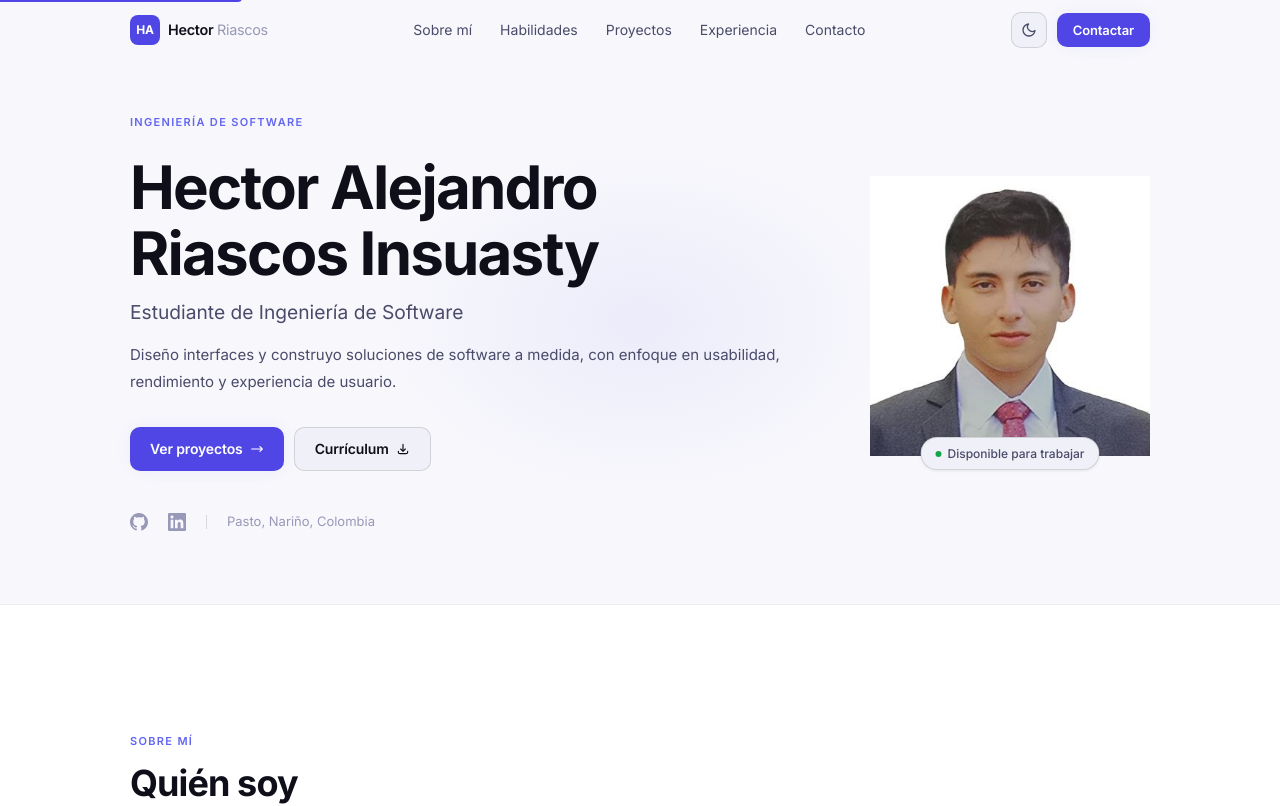
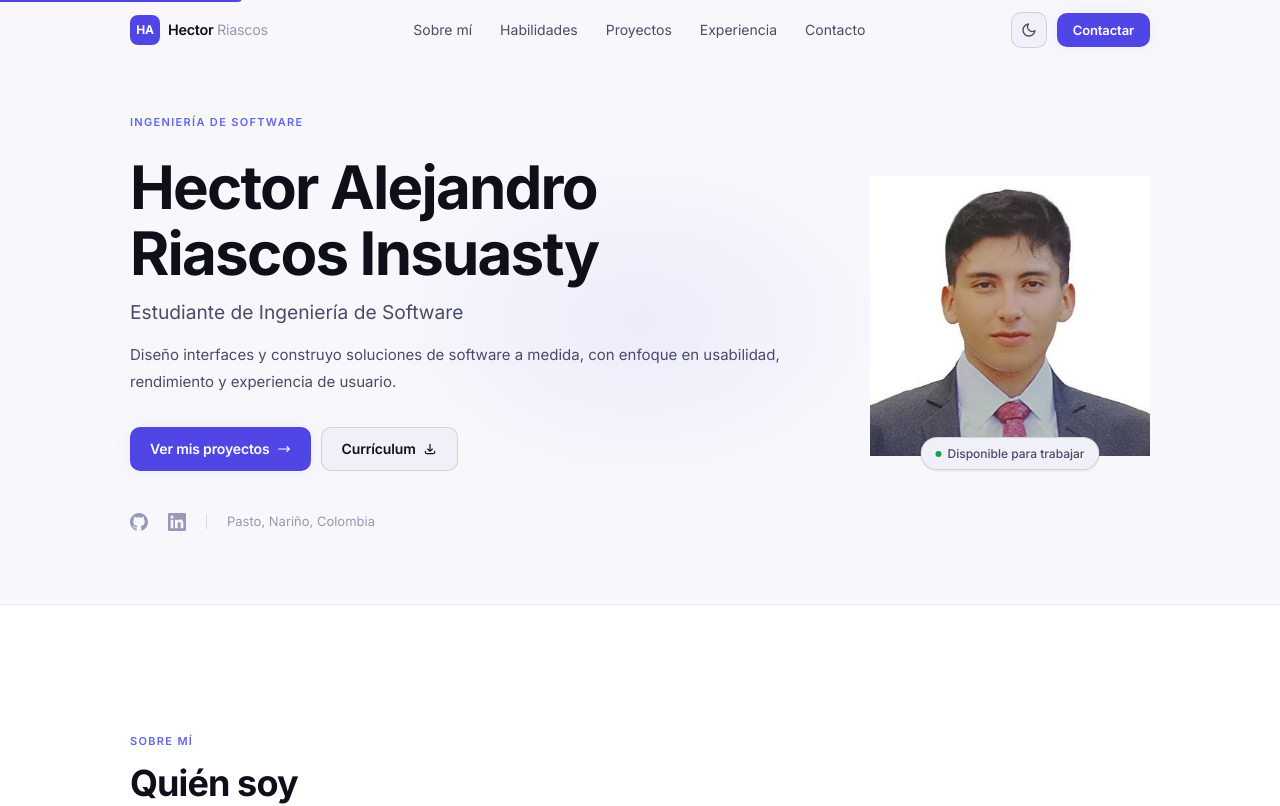
Before and after one commit to HectorARiascosI/Portafolio, a Next.js app: page / in a window 1280 px wide. Shown: the top 806 px of the page. Built offline with nearby package versions, Linux system fonts and the light colour scheme.

Commit message:
botón principal más personal

```diff
--- a/components/sections/Hero.jsx
+++ b/components/sections/Hero.jsx
@@ -114,7 +114,7 @@ export default function Hero({ profile = {} }) {
 
             <div className={`hero-ctas ${cls('reveal', 'delay-4')}`}>
               <a href="#proyectos" className="btn btn-primary">
-                Ver proyectos
+                Ver mis proyectos
                 <svg width="14" height="14" fill="none" stroke="currentColor" viewBox="0 0 24 24">
                   <path strokeLinecap="round" strokeLinejoin="round" strokeWidth={2} d="M17 8l4 4m0 0l-4 4m4-4H3"/>
                 </svg>
```
